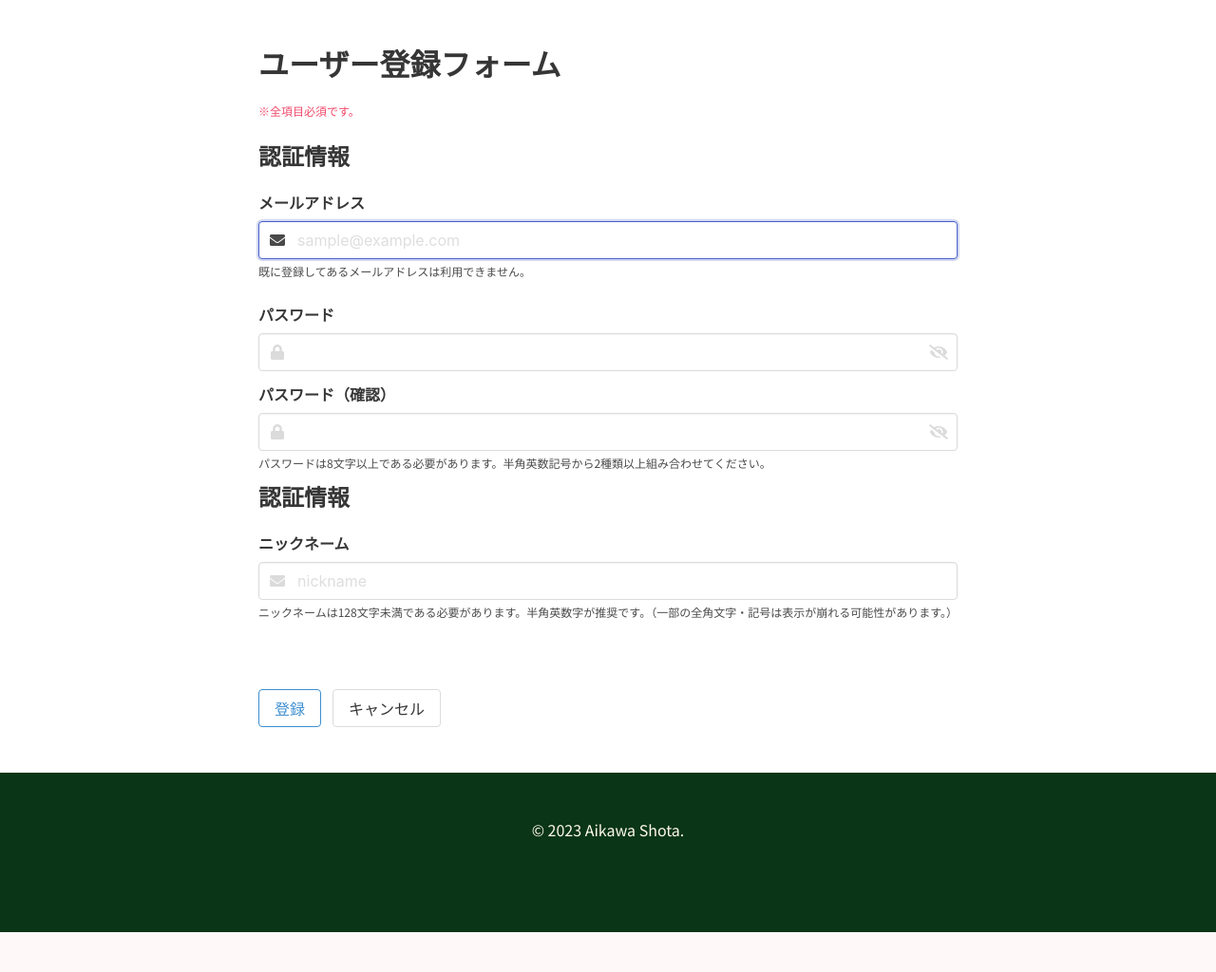
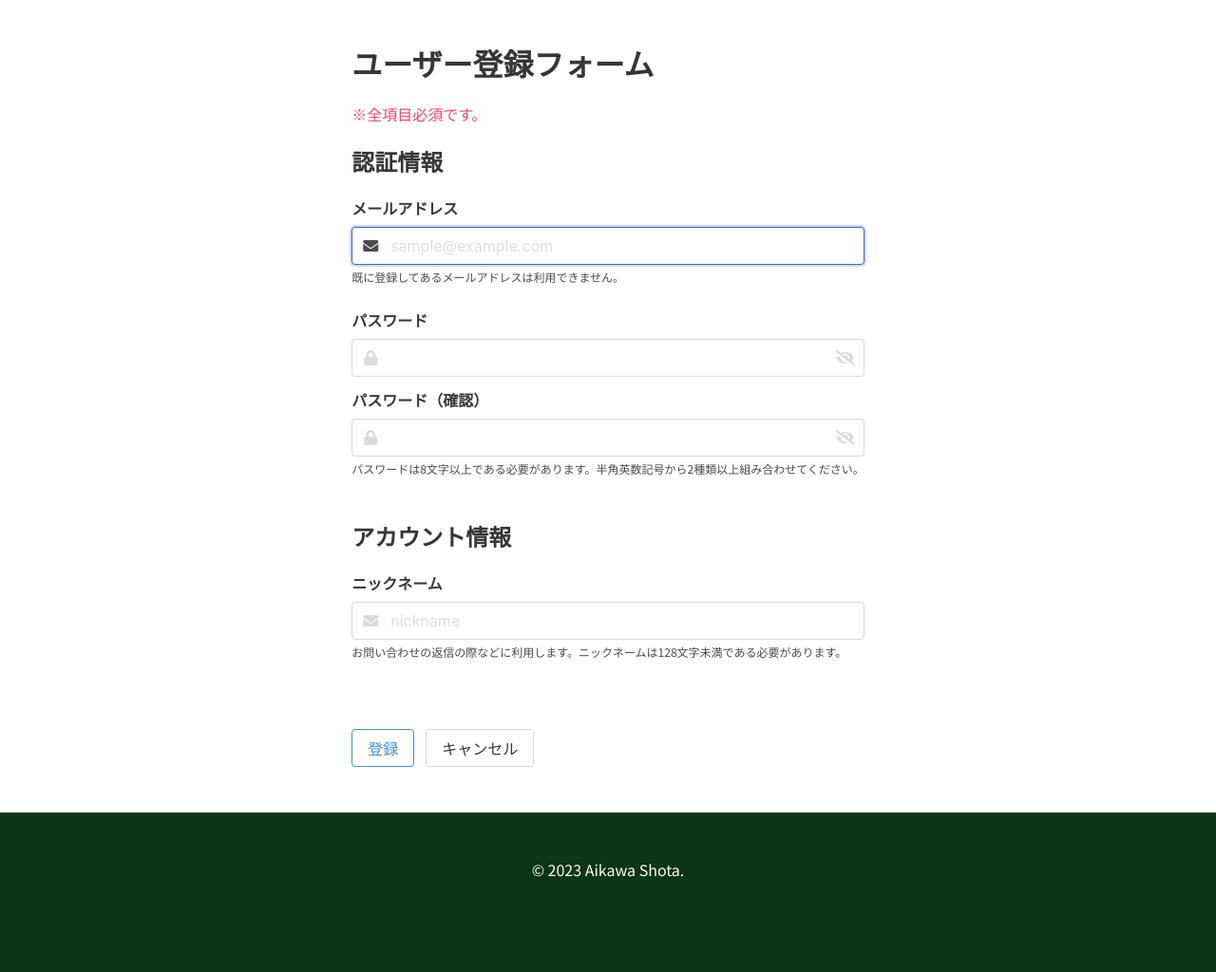
Before and after one commit to AikawaShota/garden-management, a Django app: page /authentication/signup in a window 1280 px wide. Shown: the part 52-1076 px from the top of the page at 95% size. Before the commit the page ends 1034 px from the top, so only its background shows below. Run offline with Django 4.2, Linux system fonts and the light colour scheme.

Commit message:
change: Minor design changes to the user registration screen.

```diff
--- a/garden_management/authentication/templates/authentication/signup.html
+++ b/garden_management/authentication/templates/authentication/signup.html
@@ -7,7 +7,7 @@
     <div class="container is-max-desktop">
         <section class="px-6 pt-6 pb-3">
             <h1 class="title is-3">ユーザー登録フォーム</h1>
-            <p class="has-text-danger is-size-7">※全項目必須です。</p>
+            <p class="sub-title has-text-danger">※全項目必須です。</p>
         </section>
         <!-- form -->
         <form method="POST">
@@ -71,7 +71,9 @@
                         {% endfor %}
                     </ul>
                 </div>
-                <h2 class="title is-4">認証情報</h2>
+            </section>
+            <section class="px-6 pb-6">
+                <h2 class="title is-4">アカウント情報</h2>
                 <div class="field mb-5">
                     <label for="" class="label">ニックネーム</label>
                     <div class="control has-icons-left">
@@ -80,7 +82,7 @@
                             <i class="fas fa-envelope"></i>
                         </span>
                     </div>
-                    <p class="help">ニックネームは128文字未満である必要があります。半角英数字が推奨です。（一部の全角文字・記号は表示が崩れる可能性があります。）</p>
+                    <p class="help">お問い合わせの返信の際などに利用します。ニックネームは128文字未満である必要があります。</p>
                     <ul>
                         {% for error in form.nickname.errors %}
                         <li class="has-text-danger is-size-7">・{{ error }}</li>
```
Also changed, not shown: garden_management/authentication/migrations/0001_initial.py (added), garden_management/help/migrations/0001_initial.py (added), garden_management/plant_management/migrations/0001_initial.py (added).
